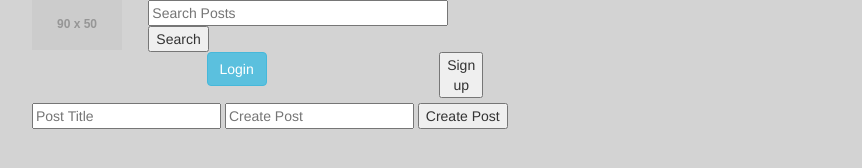
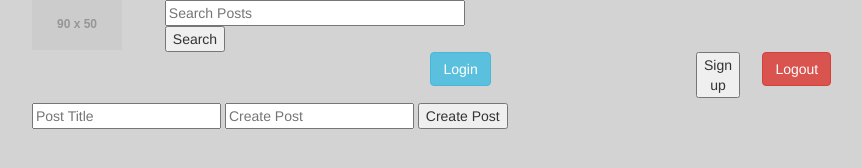
Before and after one commit to MorganW2017/forum-spectacle, a website: page public/index.html in a window 1280 px wide. Shown: the whole page, without its empty margins (38-900 px from the left). Drawn offline with nearby package versions, Linux system fonts and the light colour scheme; no server answers; placeholder pictures from the web are drawn by us.

Commit message:
login/logout works

```diff
--- a/public/app/controller/login-controller.js
+++ b/public/app/controller/login-controller.js
@@ -18,20 +18,13 @@ function LoginController(){
             loginFormElem.classList.add('hidden')
             formstate = false
         }else{
-            showButton.innerText = 'Logout'
-            showButton.onclick = app.controllers.loginController.userLogout(event)
-            console.log(showButton.onclick)
-            showButton.className = 'btn btn-warning'
             loginFormElem.classList.remove('hidden')
             formstate = true
         }
     }
 
-    this.userLogout = function userLogout(event){
-        event.preventDefault()
-        var logoutForm = event.target
-        loginService.userLogin(logoutForm)
-        loginFormElem.classList.toggle('hidden', true)
+    this.userLogout = function userLogout(){
+        loginService.userLogout()
     }
 
 }
--- a/public/app/service/login-service.js
+++ b/public/app/service/login-service.js
@@ -17,9 +17,12 @@ function LoginService(){
             .then(res => console.log(res))
             .fail(logError)
     }
-    this.userLogout = function userLogout(logoutForm){
-        $.delete(baseUrl2)
-            .then(res => console.log(res))
-            .fail(logError)
+    this.userLogout = function userLogout(){
+        $.ajax({
+            url: baseUrl2,
+            method: 'DELETE'
+        })
+        .then(res => console.log(res))
+        .fail(logError)
     }
 }
--- a/public/index.html
+++ b/public/index.html
@@ -21,7 +21,7 @@
                     <button type="onsubmit">Search</button>
                 </form>
             </div>
-            <div class="col-sm-4 col-sm-offset-3" id="show-login-form">
+            <div class="col-sm-4 col-sm-offset-6" id="show-login-form">
                 <button id="show-button" class="btn btn-info hit" onclick="app.controllers.loginController.showLoginForm()">Login</button>
             </div>
             <div class="col-sm-4 ilb hidden" id="add-login-form">
@@ -33,6 +33,9 @@
             </div>
             <div class="col-sm-1 ilb">
                 <button class="sign-up-button" onclick="app.controllers.signupController.signupFunction(event)">Sign up</button>
+            </div>
+            <div class="col-sm-1">
+                <button class="log-out-button btn btn-danger" onclick="app.controllers.loginController.userLogout()">Logout</button>
             </div>
         </div>
         <div class="create-post">
```
